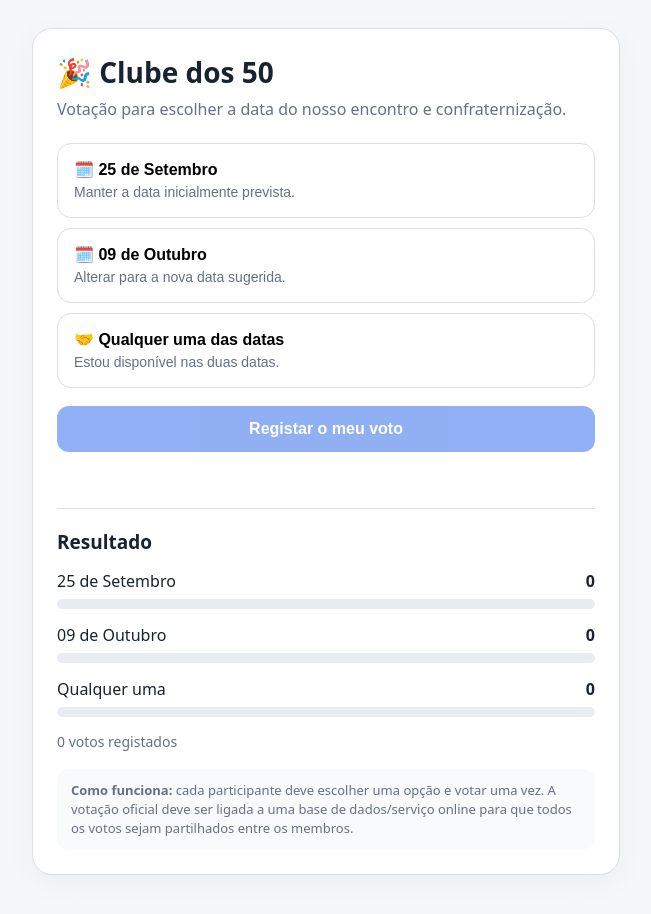
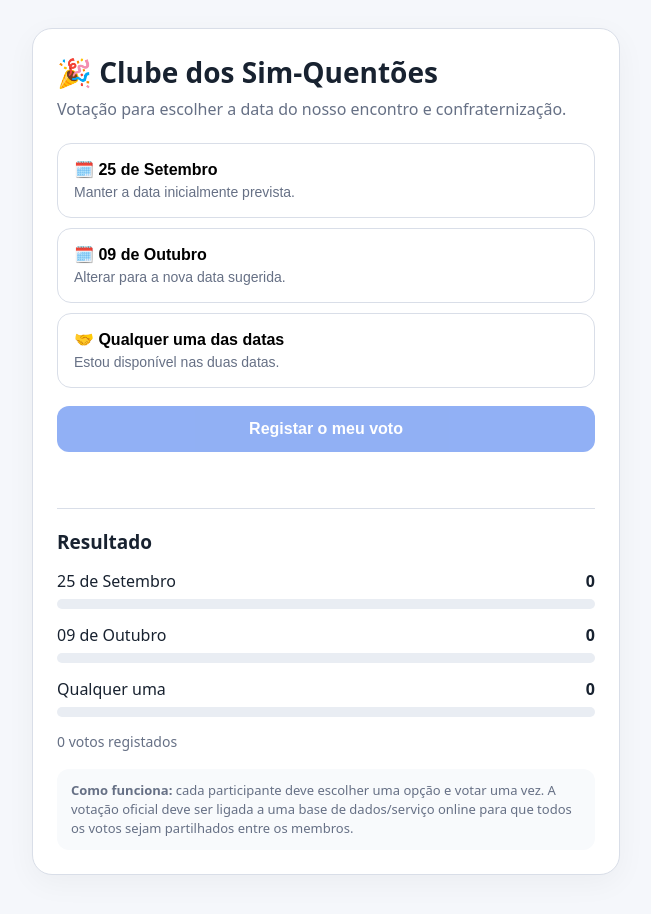
Before and after one commit to corneliomata-tech/Clube-dos-50, a plain HTML site: page index.html in a window 1280 px wide. Shown: the whole page, without its empty margins (314-965 px from the left). Drawn offline with Linux system fonts and the light colour scheme.

Commit message:
Update event title in index.html

```diff
--- a/index.html
+++ b/index.html
@@ -23,7 +23,7 @@ button.vote:disabled{opacity:.5;cursor:not-allowed}
 <body>
 <main>
 <section class="card">
-<h1>🎉 Clube dos 50</h1>
+<h1>🎉 Clube dos Sim-Quentões</h1>
 <p class="sub">Votação para escolher a data do nosso encontro e confraternização.</p>
 
 <div id="choices">
```
